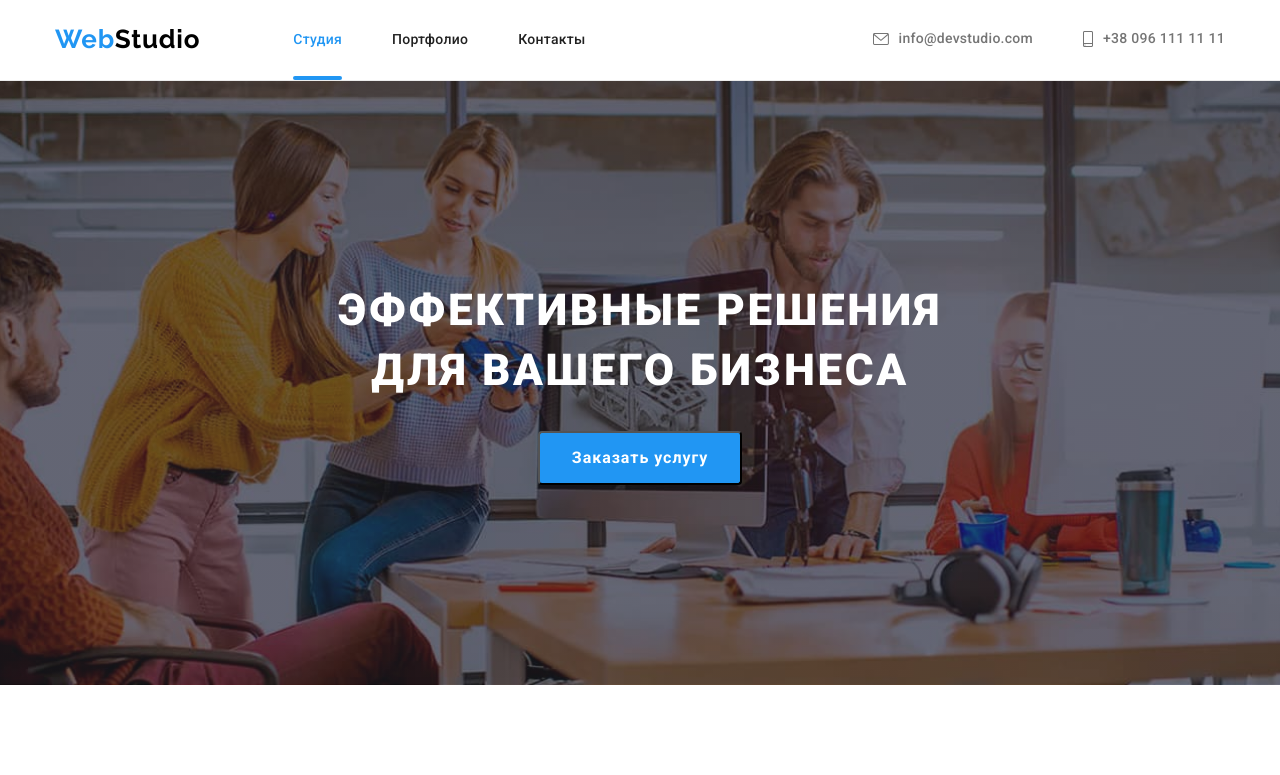
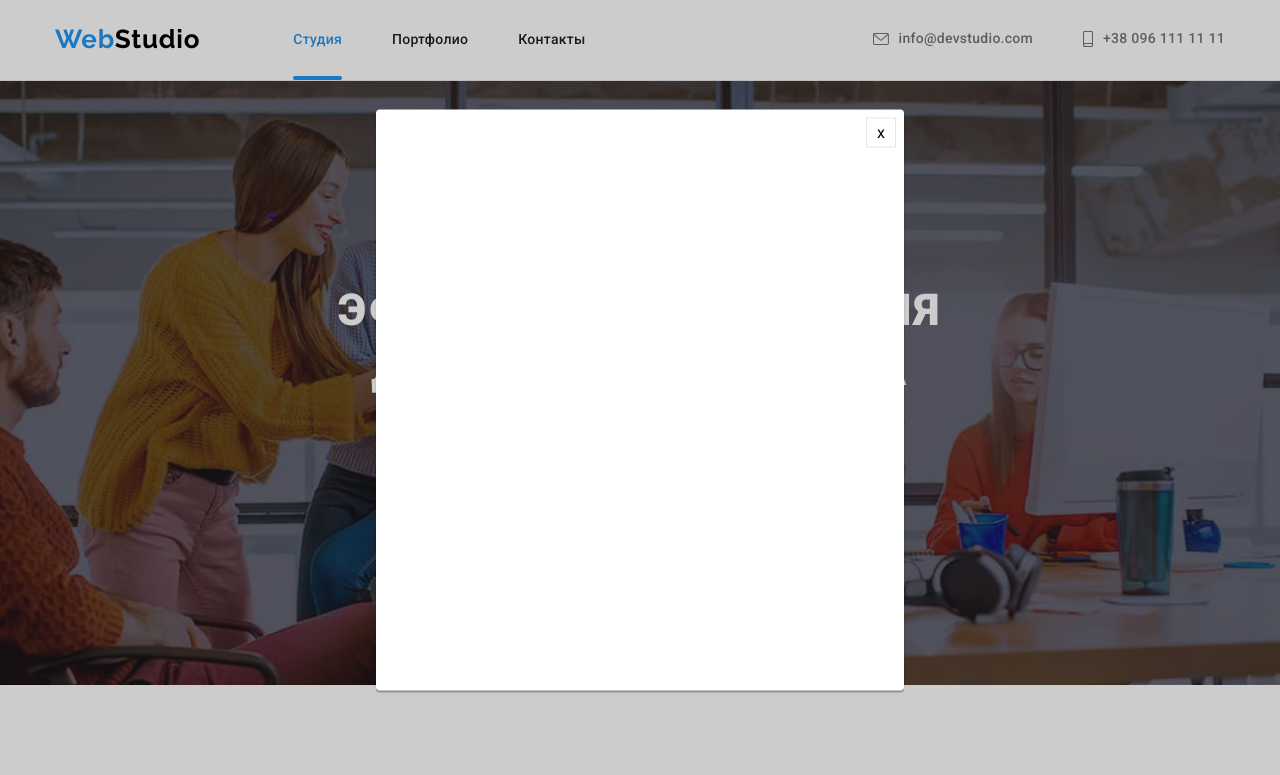
Before and after one commit to Alex-T-T/goit-markup-hw-05, a plain HTML site: page index.html in a window 1280 px wide. Shown: the top 775 px of the page. Drawn offline with nearby package versions, Linux system fonts and the light colour scheme.

Commit message:
modal window

```diff
--- a/css/styles.css
+++ b/css/styles.css
@@ -609,3 +609,42 @@ img {
   margin-right: auto;
   padding: 0 15px;
 }
+
+/* ==========BACKDROP - MODAL WINDOW========== */
+.backdrop {
+  position: fixed;
+  top: 0;
+  left: 0;
+  width: 100%;
+  height: 100%;
+  background-color: rgba(0, 0, 0, 0.2);
+}
+
+.backdrop.is-hidden {
+  opacity: 0.3;
+}
+
+.modal {
+  position: absolute;
+  width: 528px;
+  height: 581px;
+  left: 50%;
+  top: 50%;
+  transform: translate(-50%, -50%);
+
+  background: #ffffff;
+  box-shadow: 0px 1px 3px rgba(0, 0, 0, 0.12), 0px 1px 1px rgba(0, 0, 0, 0.14),
+    0px 2px 1px rgba(0, 0, 0, 0.2);
+  border-radius: 4px;
+}
+
+.close {
+  position: absolute;
+  width: 30px;
+  height: 30px;
+  top: 8px;
+  right: 8px;
+  background: #ffffff;
+  border: 1px solid rgba(0, 0, 0, 0.1);
+  box-sizing: border-box;
+}
--- a/index.html
+++ b/index.html
@@ -434,5 +434,10 @@
         </div>
       </div>
     </footer>
+    <div class="backdrop">
+      <div class="modal">
+        <button class="close">x</button>
+      </div>
+    </div>
   </body>
 </html>
```
Also changed, not shown: portfolio.html (+1 -0 lines).
